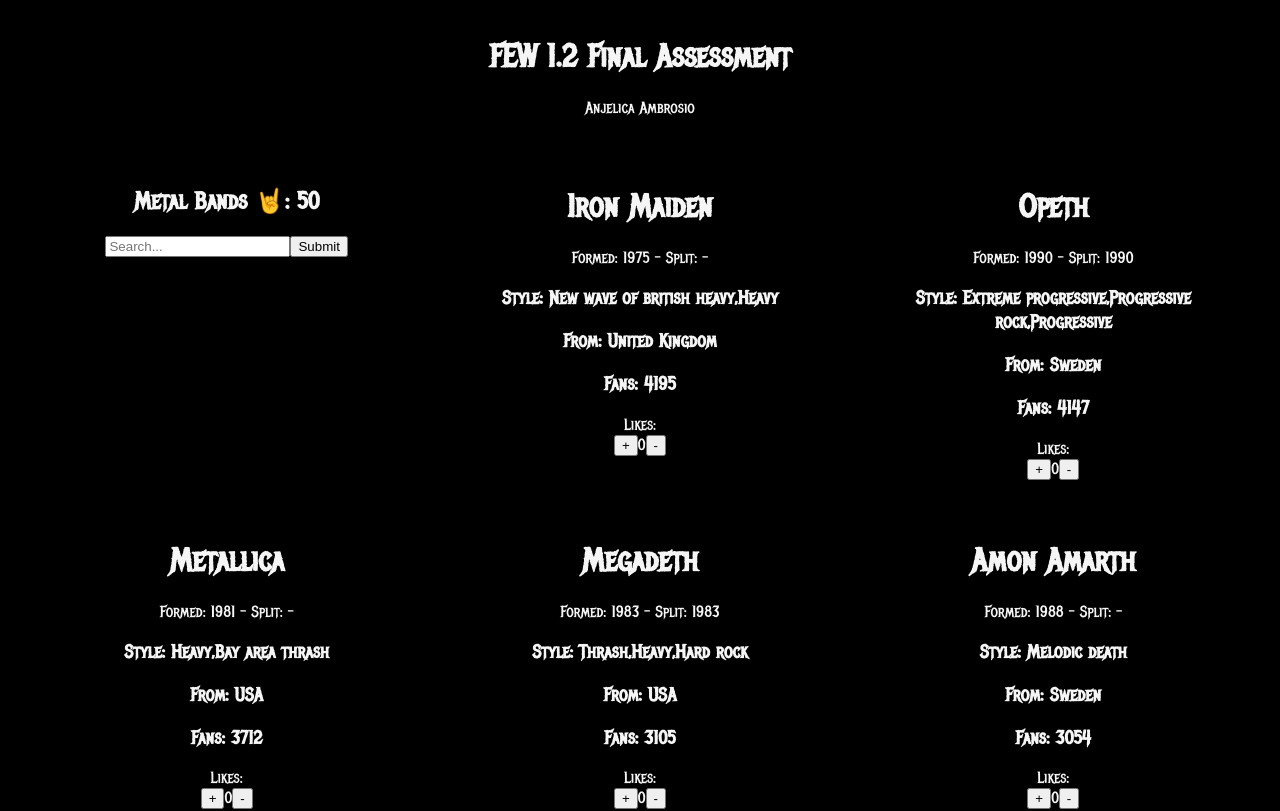
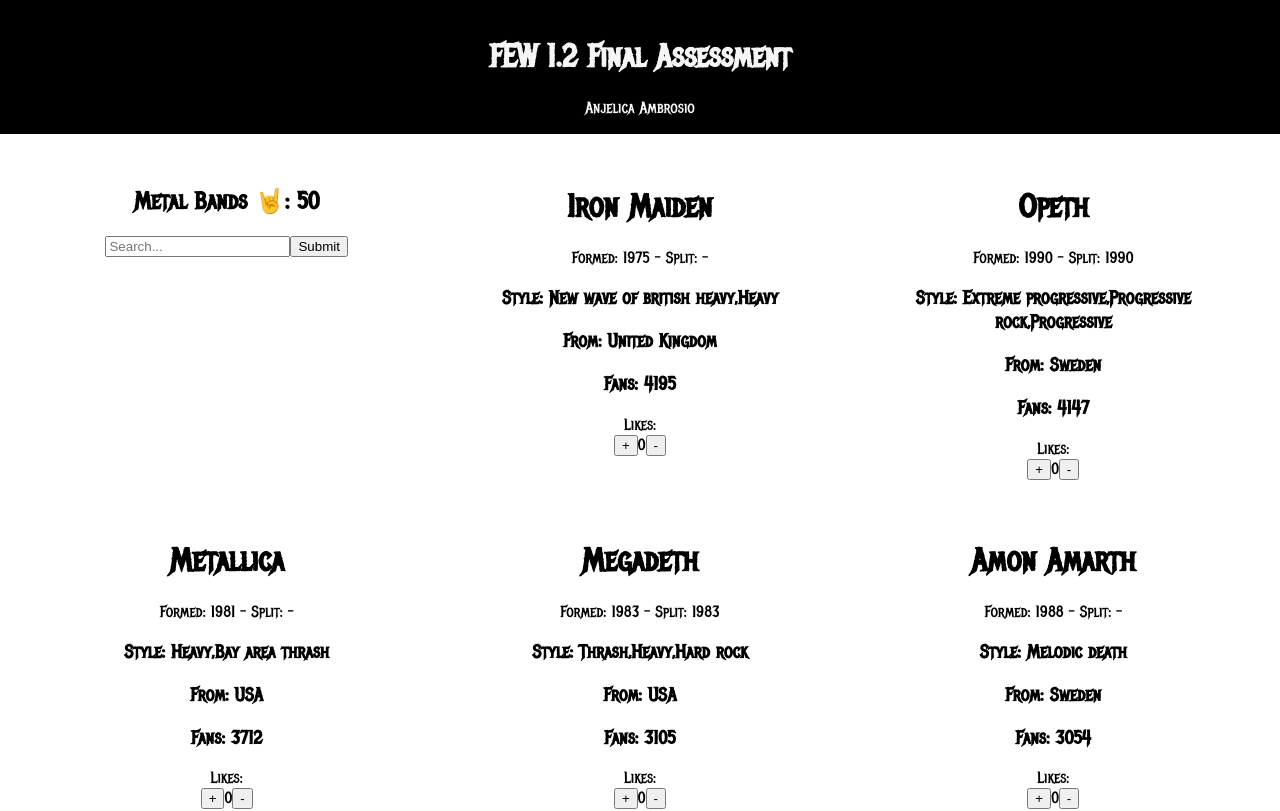
Before and after one commit to reikamoon/few1.2_final, a React (Create React App) app: page /#/ in a window 1280 px wide. Shown: the top 811 px of the page. Built offline with nearby package versions, Linux system fonts and the light colour scheme.

Commit message:
fixed body

```diff
--- a/src/index.css
+++ b/src/index.css
@@ -1,6 +1,4 @@
 body {
-  background-color: black;
-  color: whitesmoke;
   margin: 0;
   font-family: -apple-system, BlinkMacSystemFont, 'Segoe UI', 'Roboto', 'Oxygen',
     'Ubuntu', 'Cantarell', 'Fira Sans', 'Droid Sans', 'Helvetica Neue',
```
